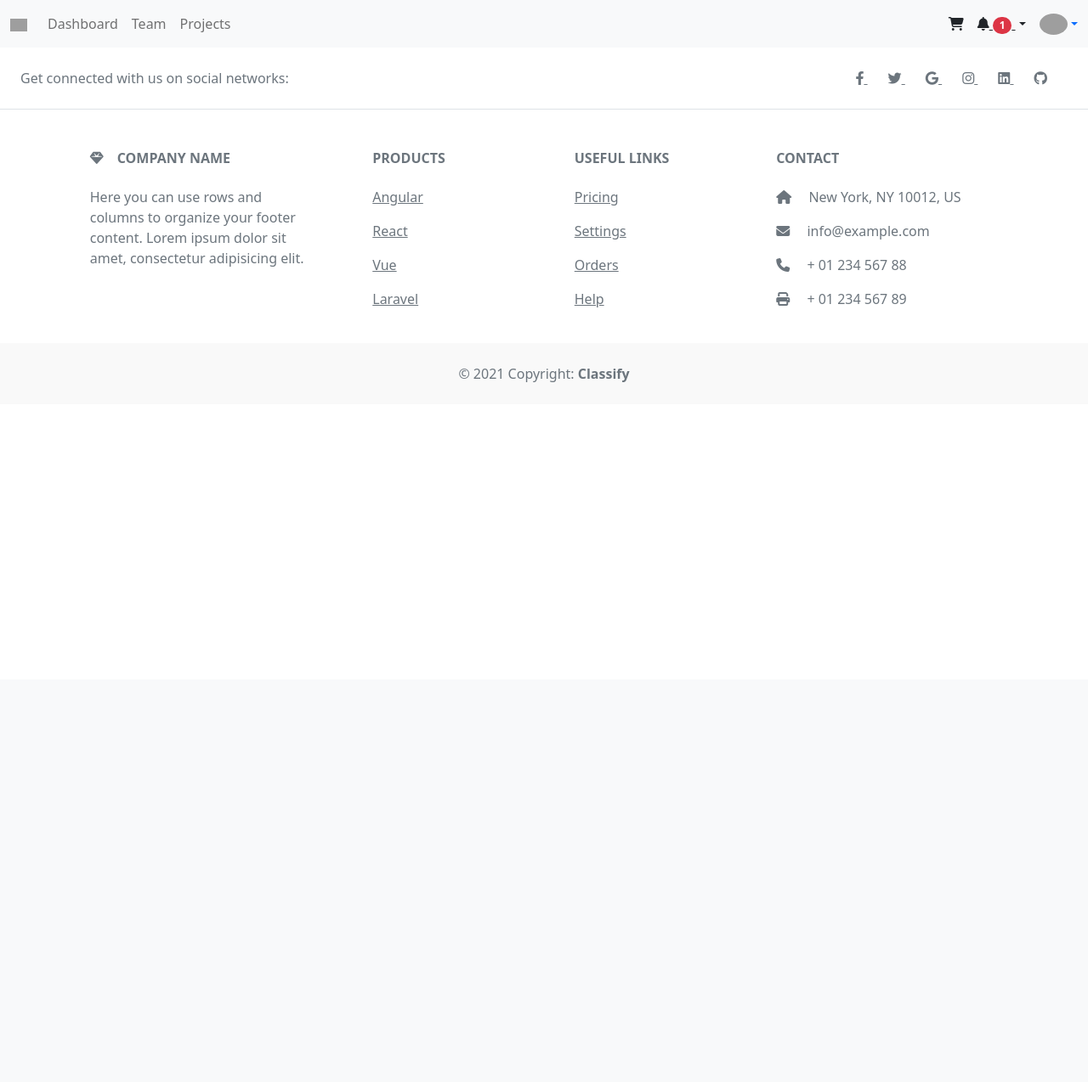
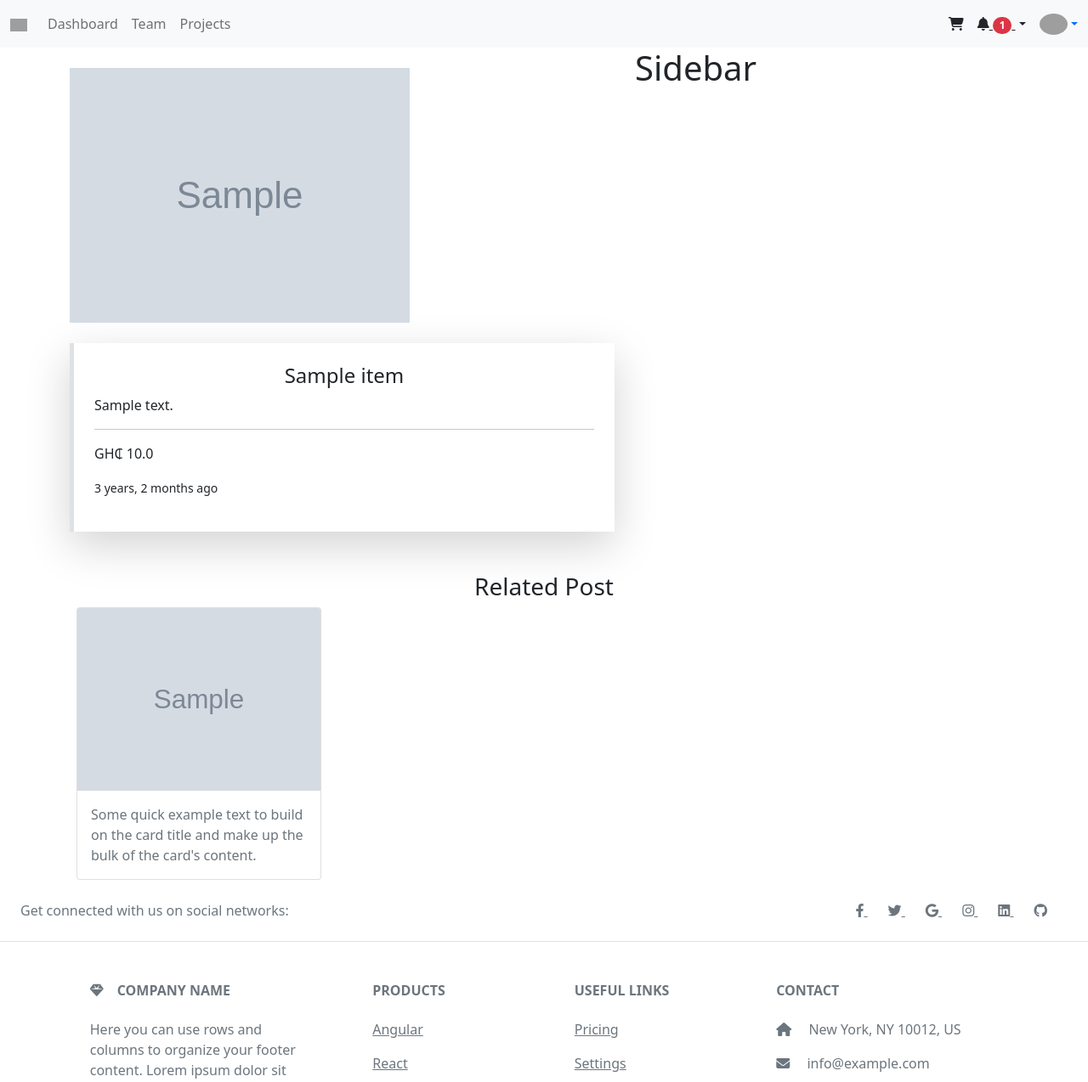
Before and after one commit to rcoffie/classify, a Django app: page /item_engine/item_detail/1/ in a window 1280 px wide. Shown: the top 1274 px of the page at 85% size. Before the commit the page ends 450 px from the top, so only its background shows below. Run offline with Django 3.2, Linux system fonts and the light colour scheme; tables that the repository leaves empty hold one stand-in row (values such as "Sample post"); grey boxes marked "Sample" are stand-in pictures; some libraries are stand-ins or nearby versions; grey boxes are pictures that could not be loaded.

Commit message:
item-detail template

```diff
--- a/core/core/settings.py
+++ b/core/core/settings.py
@@ -38,6 +38,7 @@ INSTALLED_APPS = [
     'django.contrib.sessions',
     'django.contrib.messages',
     'django.contrib.staticfiles',
+    'django.contrib.humanize',
 
     # installed apps
     'pages',
--- a/core/templates/item_engine/item-detail.html
+++ b/core/templates/item_engine/item-detail.html
@@ -1,13 +1,40 @@
 {% extends 'base.html' %}
-
+{% load humanize %}
 {% block content %}
-
 <div class="container">
     <div class="row">
-        <div class="col-md-8">
-
+        <div class="col-md-7 my-4">
+            <div class="bg-image hover-overlay ripple">
+                <img src="{{item.item_image.url}}" class="img-fluid" />
+                <a href="#!">
+                  <div class="mask" style="background-color: rgba(44, 45, 46, 0.2);"></div>
+                </a>
+              </div>
+              <div class="shadow-lg border-start border-5 my-4 p-4">
+                <h4 class="text-center">{{item.name}}</h4>
+               {{item.description}}
+               <hr>
+               <p>GH₵ {{item.price}}</p>
+               <p><span><small>{{item.created_on|naturaltime}}</small></span></p>
+              </div>
+        </div>
+        <div class="col-md-3">
+            <h1>Sidebar</h1>
         </div>
     </div>
+
+    <div class="row">
+        <h3 class="text-center">Related Post</h3>
+        {% for each in related_items %}
+        <a href="" class="col-md-3 text-decoration-none text-muted mx-2">
+            <div class="card" style="width: 18rem;">
+                <img src="{{each.item_image.url}}" class="card-img-top" alt="Sunset Over the Sea"/>
+                <div class="card-body">
+                  <p class="card-text">Some quick example text to build on the card title and make up the bulk of the card's content.</p>
+                </div>
+              </div>
+            </a>
+        {% endfor %}
+    </div>
 </div>
-
 {% endblock %}
```
